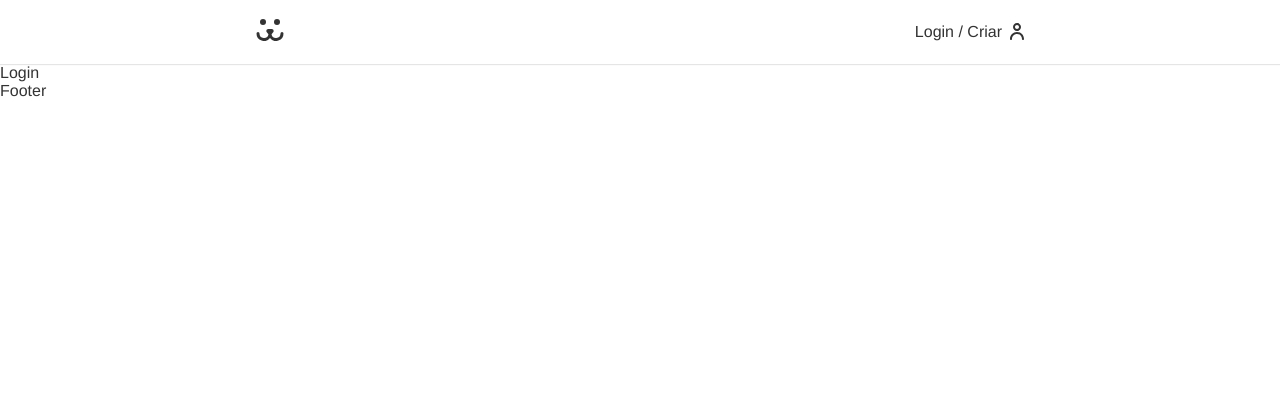
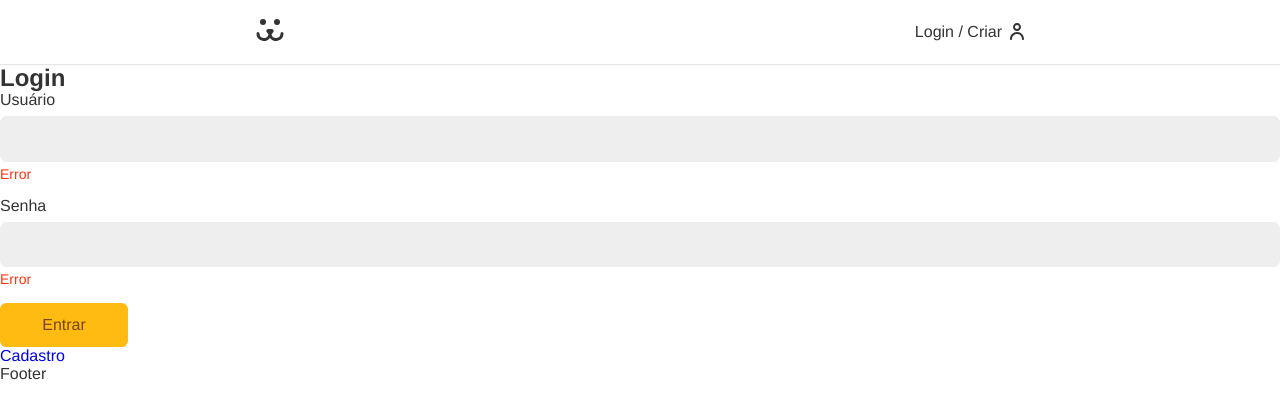
Before and after one commit to joaoedson-dantas/dogs-app, a React app: page /login in a window 1280 px wide. Shown: the top 418 px of the page. Built offline with nearby package versions, Linux system fonts and the light colour scheme; the HTML template or start-up script is replaced by a standard one.

Commit message:
Criando as rotas do componetes de login do projeto

```diff
--- a/src/App.jsx
+++ b/src/App.jsx
@@ -13,7 +13,7 @@ function App() {
         <Header />
         <Routes>
           <Route path="/" element={<Home />} />
-          <Route path="/login" element={<Login />} />
+          <Route path="/login/*" element={<Login />} />
         </Routes>
         <Footer />
       </BrowserRouter>
--- /dev/null
+++ b/src/Components/Forms/Button.jsx
@@ -0,0 +1,12 @@
+import React from 'react';
+import styles from './Button.module.css';
+
+const Button = ({ children, ...props }) => {
+  return (
+    <button {...props} className={styles.button}>
+      {children}
+    </button>
+  );
+};
+
+export default Button;
--- /dev/null
+++ b/src/Components/Forms/Button.module.css
@@ -0,0 +1,23 @@
+.button {
+  font-size: 1rem;
+  font-family: var(--type-first);
+  cursor: pointer;
+  border: none;
+  border-radius: .4rem;
+  background-color: #fb1;
+  color: #764701;
+  padding: .8rem 1.2rem;
+  min-width: 8rem;
+  box-sizing: border-box;
+  transition: .2s;
+}
+
+.button:hover,button:focus {
+  outline: none;
+  box-shadow: 0 0 0 3px #fea, 0 0 0 4px #fb1;
+}
+
+.button:disabled {
+  opacity: .5;
+  cursor: wait;
+}
--- /dev/null
+++ b/src/Components/Forms/Input.jsx
@@ -0,0 +1,16 @@
+import React from 'react';
+import styles from './Input.module.css';
+
+const Input = ({ label, type, name }) => {
+  return (
+    <div className={styles.wrapper}>
+      <label htmlFor={name} className={styles.label}>
+        {label}
+      </label>
+      <input id={name} name={name} className={styles.input} type={type} />
+      <p className={styles.error}>Error</p>
+    </div>
+  );
+};
+
+export default Input;
--- /dev/null
+++ b/src/Components/Forms/Input.module.css
@@ -0,0 +1,34 @@
+.wrapper {
+  margin-bottom: 1rem;
+}
+
+.input {
+  border: 1px solid #eee;
+  display: block;
+  width: 100%;
+  font-size: 1rem;
+  padding: .8rem;
+  border-radius: .4rem;
+  background-color: #eee;
+  transition: .2s;
+}
+
+.input:focus, input:hover {
+  outline: none;
+  border-color: #fb1;
+  background-color: white;
+  box-shadow: 0 0 0 3px #fea;
+}
+
+.label {
+  display: block;
+  font-size: 1rem;
+  line-height: 1;
+  padding-bottom: .5rem;
+}
+
+.error {
+  color: #f31;
+  font-size: .875rem;
+  margin-top: .25rem;
+}
--- a/src/Components/Login/Login.jsx
+++ b/src/Components/Login/Login.jsx
@@ -1,7 +1,21 @@
 import React from 'react';
+import { Route, Routes } from 'react-router-dom';
+import LoginForm from './LoginForm';
+import LoginCreat from './LoginCreat';
+import LoginPasswordLost from './LoginPasswordLost';
+import LoginPasswordReset from './LoginPasswordReset';
 
 const Login = () => {
-  return <div>Login</div>;
+  return (
+    <div>
+      <Routes>
+        <Route path="/" element={<LoginForm />} />
+        <Route path="criar" element={<LoginCreat />} />
+        <Route path="perdeu" element={<LoginPasswordLost />} />
+        <Route path="resetar" element={<LoginPasswordReset />} />
+      </Routes>
+    </div>
+  );
 };
 
 export default Login;
--- /dev/null
+++ b/src/Components/Login/LoginCreat.jsx
@@ -0,0 +1,7 @@
+import React from 'react';
+
+const LoginCreat = () => {
+  return <div>Login criar</div>;
+};
+
+export default LoginCreat;
--- /dev/null
+++ b/src/Components/Login/LoginForm.jsx
@@ -0,0 +1,41 @@
+import React from 'react';
+import { Link } from 'react-router-dom';
+import Input from '../Forms/Input';
+import Button from '../Forms/Button';
+
+const LoginForm = () => {
+  const [username, setUsername] = React.useState('');
+  const [password, setPassword] = React.useState('');
+
+  function handleSubmit(event) {
+    event.preventDefault();
+    fetch('https://dogsapi.origamid.dev/json/jwt-auth/v1/token', {
+      method: 'POST',
+      headers: {
+        'Content-Type': 'application/json',
+      },
+      body: JSON.stringify({ username, password }),
+    })
+      .then((response) => {
+        console.log(response);
+        return response.json();
+      })
+      .then((json) => {
+        console.log(json);
+      });
+  }
+
+  return (
+    <section>
+      <h1>Login</h1>
+      <form onSubmit={handleSubmit}>
+        <Input label="Usuário" type="text" name="username" />
+        <Input label="Senha" type="password" name="password" />
+        <Button>Entrar</Button>
+      </form>
+      <Link to="/login/criar">Cadastro</Link>
+    </section>
+  );
+};
+
+export default LoginForm;
--- /dev/null
+++ b/src/Components/Login/LoginPasswordLost.jsx
@@ -0,0 +1,7 @@
+import React from 'react';
+
+const LoginPasswordLost = () => {
+  return <div>LoginPasswordLost</div>;
+};
+
+export default LoginPasswordLost;
--- /dev/null
+++ b/src/Components/Login/LoginPasswordReset.jsx
@@ -0,0 +1,7 @@
+import React from 'react';
+
+const LoginPasswordReset = () => {
+  return <div>LoginPasswordReset</div>;
+};
+
+export default LoginPasswordReset;
```
